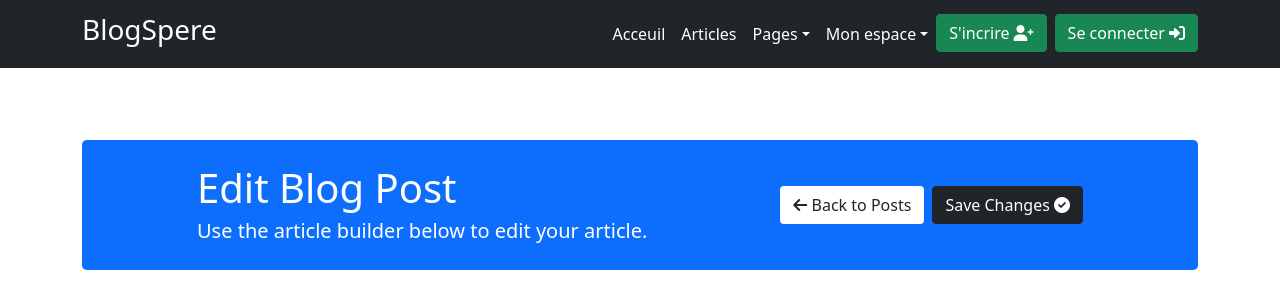
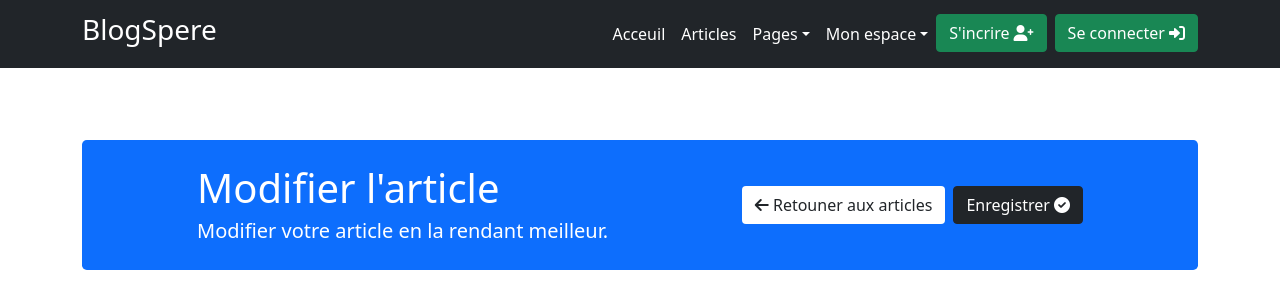
Before and after one commit to BemvindoTech/BlogSphere, a React (Vite) app in the folder BlogSphere-frontend/: page /edit-post/1 in a window 1280 px wide. Shown: the top 296 px of the page. Built offline with nearby package versions, Linux system fonts and the light colour scheme; no server answers; what simple-zustand-devtools would draw is missing.

Commit message:
fix: Verification et correction des lien de redirection

```diff
--- a/BlogSphere-frontend/src/views/core/Detail.jsx
+++ b/BlogSphere-frontend/src/views/core/Detail.jsx
@@ -17,6 +17,8 @@ function Detail() {
     const fetchPost = async () => {
         const response = await apiInstance.get(`post/detail/${param.slug}/`);
         setPost(response.data);
+        console.log(response.data);
+        console.log(response.data.user.full_name);
 
         const tagArray = response?.data?.tags?.split(",");
         setTags(tagArray);
@@ -107,7 +109,7 @@ function Detail() {
                                         <img className="avatar-img" style={{ width: "100px", height: "100px", objectFit: "cover", borderRadius: "50%" }} src={post?.profile?.image} alt="avatar" />
                                     </div>
                                     <a href="#" className="h5 fw-bold text-dark text-decoration-none mt-2 mb-0 d-block">
-                                        {post?.profile?.full_name}
+                                        {post?.user?.full_name}
                                     </a>
                                     <p>{post?.profile?.bio}</p>
                                 </div>
--- a/BlogSphere-frontend/src/views/core/Index.jsx
+++ b/BlogSphere-frontend/src/views/core/Index.jsx
@@ -214,7 +214,7 @@ function Index() {
                                         <ul className="mt-3 list-style-none" style={{ listStyle: "none" }}>
                                             <li>
                                                 <a href="#" className="text-dark text-decoration-none">
-                                                    <i className="fas fa-user"></i> {p.profile?.full_name}
+                                                    <i className="fas fa-user"></i> {p.user?.full_name}
                                                 </a>
                                             </li>
                                             <li className="mt-2">
--- a/BlogSphere-frontend/src/views/dashboard/AddPost.jsx
+++ b/BlogSphere-frontend/src/views/dashboard/AddPost.jsx
@@ -115,7 +115,7 @@ function AddPost() {
                                                     <div>
                                                         <Link to="/posts/" className="btn" style={{ backgroundColor: "white" }}>
                                                             {" "}
-                                                            <i className="fas fa-arrow-left"></i> Retourner au articles
+                                                            <i className="fas fa-arrow-left"></i> Retourner aux articles
                                                         </Link>
 
                                                         <a href="#" className="btn btn-dark ms-2">
--- a/BlogSphere-frontend/src/views/dashboard/Dashboard.jsx
+++ b/BlogSphere-frontend/src/views/dashboard/Dashboard.jsx
@@ -337,7 +337,7 @@ function Dashboard() {
                                                         <td>
                                                             <h6 className="mb-0">
                                                                 <a href="#" className="text-dark text-decoration-none">
-                                                                    {post.view} Views
+                                                                    {post.view} Vue(s)
                                                                 </a>
                                                             </h6>
                                                         </td>
@@ -351,9 +351,9 @@ function Dashboard() {
                                                                 <a href="#" className="btn-round mb-0 btn btn-danger" data-bs-toggle="tooltip" data-bs-placement="top" title="Delete">
                                                                     <i className="bi bi-trash" />
                                                                 </a>
-                                                                <a href="dashboard-post-edit.html" className="btn btn-primary btn-round mb-0" data-bs-toggle="tooltip" data-bs-placement="top" title="Edit">
+                                                                <Link to={`/edit-post/${post?.id}/`}  className="btn btn-primary btn-round mb-0" data-bs-toggle="tooltip" data-bs-placement="top" title="Edit">
                                                                     <i className="bi bi-pencil-square" />
-                                                                </a>
+                                                                </Link>
                                                             </div>
                                                         </td>
                                                     </tr>
--- a/BlogSphere-frontend/src/views/dashboard/EditPost.jsx
+++ b/BlogSphere-frontend/src/views/dashboard/EditPost.jsx
@@ -115,16 +115,16 @@ function AddPost() {
                                             <div className="offset-lg-1 col-lg-10 col-md-12 col-12">
                                                 <div className="d-lg-flex align-items-center justify-content-between">
                                                     <div className="mb-4 mb-lg-0">
-                                                        <h1 className="text-white mb-1">Edit Blog Post</h1>
-                                                        <p className="mb-0 text-white lead">Use the article builder below to edit your article.</p>
+                                                        <h1 className="text-white mb-1">Modifier l'article</h1>
+                                                        <p className="mb-0 text-white lead">Modifier votre article en la rendant meilleur.</p>
                                                     </div>
                                                     <div>
-                                                        <Link to="/instructor/posts/" className="btn" style={{ backgroundColor: "white" }}>
+                                                        <Link to="/posts/" className="btn" style={{ backgroundColor: "white" }}>
                                                             {" "}
-                                                            <i className="fas fa-arrow-left"></i> Back to Posts
+                                                            <i className="fas fa-arrow-left"></i> Retouner aux articles
                                                         </Link>
-                                                        <a href="instructor-posts.html" className="btn btn-dark ms-2">
-                                                            Save Changes <i className="fas fa-check-circle"></i>
+                                                        <a href="/posts/" className="btn btn-dark ms-2">
+                                                            Enregistrer <i className="fas fa-check-circle"></i>
                                                         </a>
                                                     </div>
                                                 </div>
```
Also changed, not shown: 2 other files (tests, documents, lock files or other folders).
